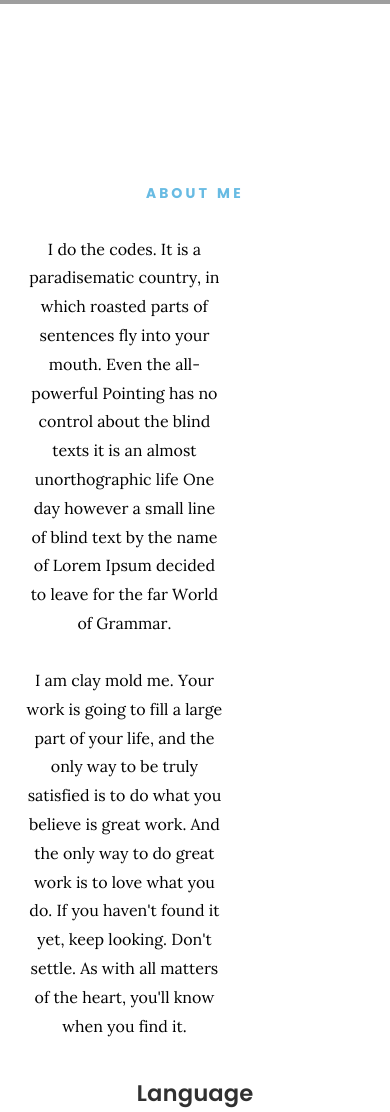
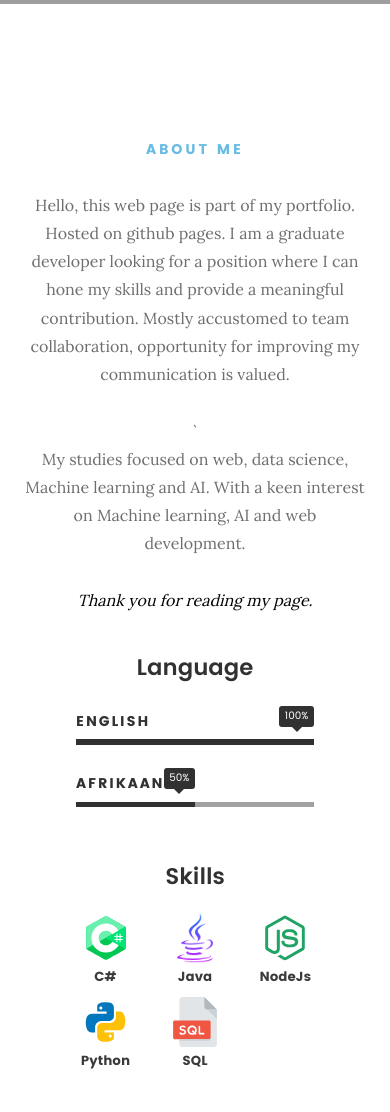
Before and after one commit to spartanpizza/spartanpizza.github.io, a plain HTML site: page index.html in a window 390 px wide. Shown: the part 840-1952 px from the top of the page. Drawn offline with Linux system fonts and the light colour scheme; grey boxes are pictures that could not be loaded; files whose address does not match are found by name.

Commit message:
Content and mobile aligning

```diff
--- a/css/base.css
+++ b/css/base.css
@@ -1,5 +1,5 @@
 /**
- * ===================================================================
+ * ===================================================================2016
  *
  *  Kards v1.0 Base Stylesheet
  *  url: styleshout.com
@@ -522,6 +522,7 @@ textarea {
 
 	[class*="col-"] {
 		padding: 0 15px;
+		margin-top: 20px;
 	}
 
 	.tab-1-4 {
@@ -567,6 +568,7 @@ textarea {
 
 	[class*="col-"] {
 		padding: 0 10px;
+		margin-top: 20px;
 	}
 
 	.mob-1-4 {
--- a/css/main.css
+++ b/css/main.css
@@ -1696,6 +1696,7 @@ header .logo a {
 }
 .button-section .button {
   width: 250px;
+  margin-top: 5rem;
 }
 .button-section [class*="col-"] .button:first-child {
   margin-right: 4.2rem;
@@ -1734,6 +1735,12 @@ header .logo a {
   }
   .button-section [class*="col-"] .button:first-child {
     margin-right: 0;
+  }
+  .skills-container{
+    display: grid !important;
+    grid-template-columns: auto auto auto;
+    row-gap: 28px;
+
   }
 }
 @media only screen and (max-width: 600px) {
--- a/css/style.css
+++ b/css/style.css
@@ -22,3 +22,7 @@ h3{
     padding: 1em 0px;
     justify-content: space-evenly
 }
+.intro-info-end{
+    font-style: italic;
+    color: rgb(0, 0, 0);
+}
--- a/index.html
+++ b/index.html
@@ -91,23 +91,23 @@
 
    			<div class="intro-info">
 
-   				<p class="lead">
-					I do the codes.
-
-					It is a paradisematic country, in which roasted parts of
-		            sentences fly into your mouth. Even the all-powerful Pointing has no control about the blind
-		            texts it is an almost unorthographic life One day however a small line of blind text by the name
-		            of Lorem Ipsum decided to leave for the far World of Grammar.
+   				<p >
+					Hello, this web page is part of my portfolio. Hosted on github pages.
+					I am a graduate developer looking for a position where I can hone my skills
+					and provide a meaningful contribution. Mostly accustomed to team collaboration,
+					opportunity for improving my communication is valued.
 				</p>
+			`
 
 
 
+				<p >
+					My studies focused on web, data science, Machine learning and AI. With a keen interest on Machine learning, AI and web development.
 
-				<p class ="lead">
-					I am clay mold me.
-					Your work is going to fill a large part of your life, and the only way to be truly satisfied is
-					to do what you believe is great work. And the only way to do great work is to love what you do.
-					If you haven't found it yet, keep looking. Don't settle. As with all matters of the heart, you'll know when you find it.
+
+				</p>
+				<p class="intro-info-end">
+					Thank you for reading my page.
 				</p>
 
 
@@ -168,7 +168,7 @@
 		</div>
 
    	<div class="row button-section">
-   		<div class="col-twelve">
+   		<div >
    				<a href="mailto:lourencowlov@gmail.com?subject=Inquiry on my portfolio" target="_blank" title="Email" class="button button-primary">Email</a>
    		</div>
    	</div>
```
